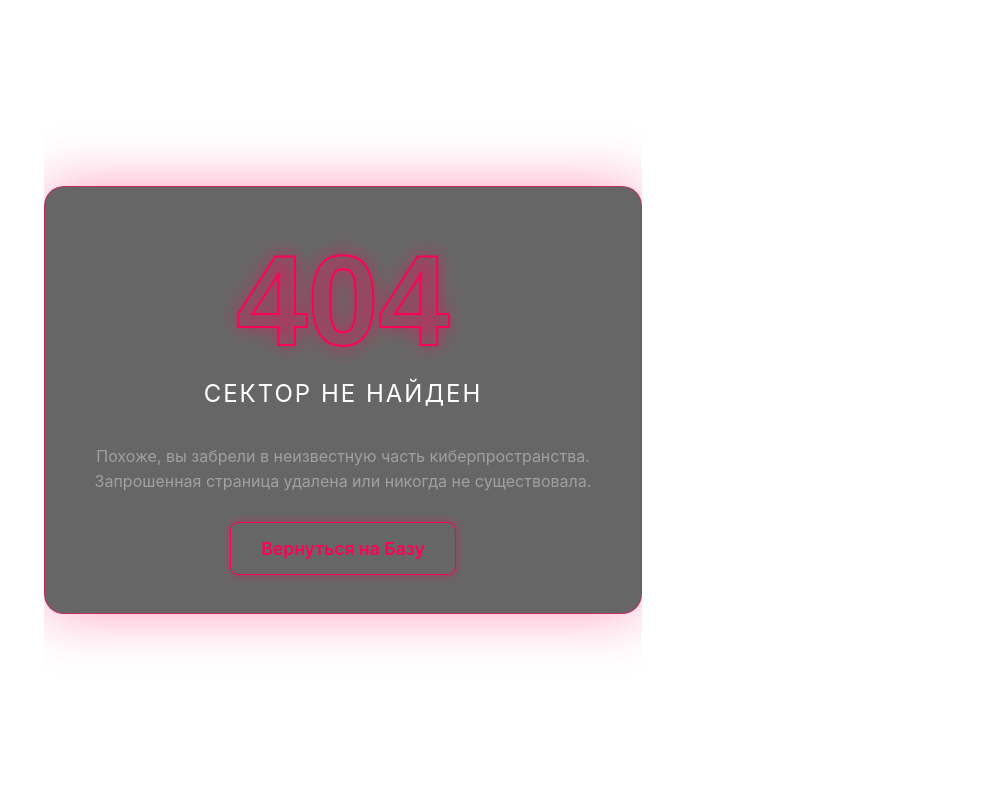
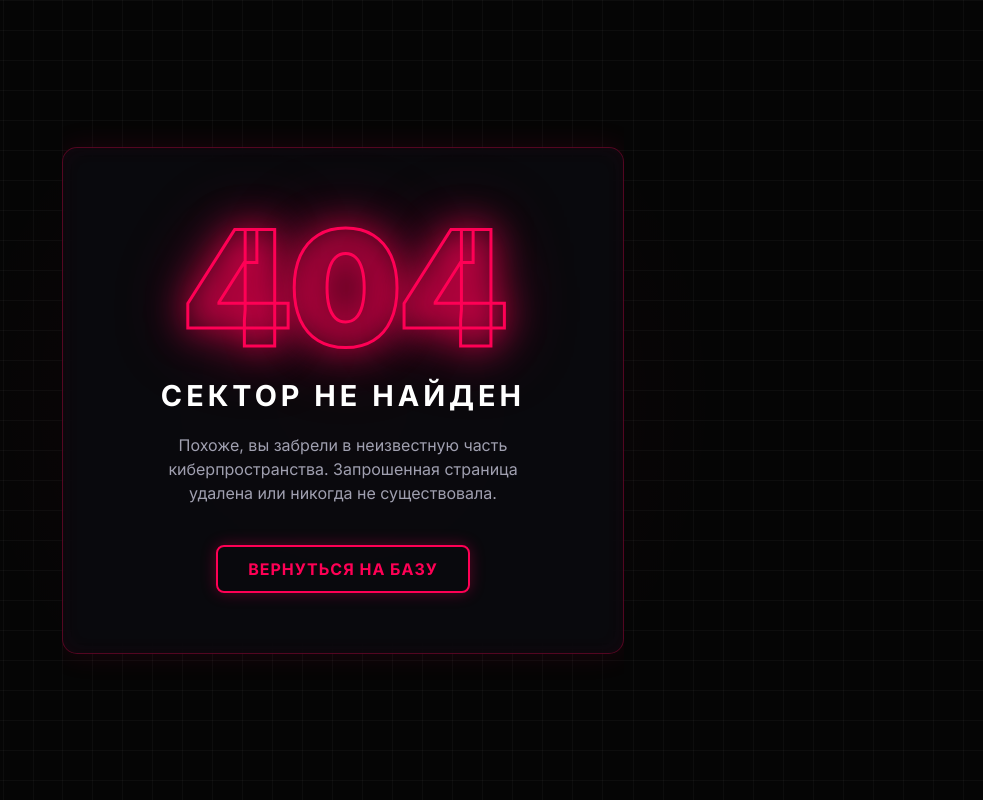
Before and after one commit to doxologong-cloud/AurexisSite, a Flask app: template templates/404.html in a window 1280 px wide. Shown: the whole page, without its empty margins (297-1280 px from the left). Run offline with Flask 3, Linux system fonts and the light colour scheme; the template is opened without the code that fills it, so the values that code supplies are empty.

Commit message:
обнова

```diff
--- a/templates/404.html
+++ b/templates/404.html
@@ -5,54 +5,105 @@
     <meta name="viewport" content="width=device-width, initial-scale=1.0">
     <title>Ошибка 404 | Aurexis Studio</title>
     <link rel="icon" type="image/x-icon" href="{{ url_for('static', filename='assets/favicon.ico') }}">
-    <link rel="stylesheet" href="{{ url_for('static', filename='style.css') }}">
     <style>
+        @import url('https://fonts.googleapis.com/css2?family=Inter:wght@400;700;900&display=swap');
+
         body, html {
             height: 100%;
             margin: 0;
             display: flex;
             align-items: center;
             justify-content: center;
-            background-color: var(--bg-dark);
+            background-color: #050505; /* Hardcoded dark background */
+            background-image:
+                radial-gradient(circle at 50% 50%, rgba(255, 0, 85, 0.05) 0%, transparent 50%),
+                linear-gradient(rgba(255, 255, 255, 0.03) 1px, transparent 1px),
+                linear-gradient(90deg, rgba(255, 255, 255, 0.03) 1px, transparent 1px);
+            background-size: 100% 100%, 30px 30px, 30px 30px;
             font-family: 'Inter', sans-serif;
             overflow: hidden;
             text-align: center;
+            color: #ffffff;
         }
+
+        #particles-js {
+            position: absolute;
+            top: 0;
+            left: 0;
+            width: 100%;
+            height: 100%;
+            z-index: 1;
+        }
+
         .error-container {
             z-index: 10;
-            background: rgba(0, 0, 0, 0.6);
+            position: relative;
+            background: rgba(10, 10, 15, 0.8);
             border: 1px solid rgba(255, 0, 85, 0.3);
-            padding: 50px;
-            border-radius: 20px;
-            box-shadow: 0 0 40px rgba(255, 0, 85, 0.2);
+            padding: 60px 80px;
+            border-radius: 15px;
+            box-shadow: 0 0 30px rgba(255, 0, 85, 0.1), inset 0 0 20px rgba(255, 0, 85, 0.05);
             backdrop-filter: blur(10px);
-            animation: glitch 2s infinite;
         }
+
         .error-code {
-            font-size: 8rem;
+            font-size: 10rem;
             font-weight: 900;
             color: transparent;
-            -webkit-text-stroke: 2px #ff0055;
+            -webkit-text-stroke: 3px #ff0055;
             margin: 0;
             line-height: 1;
-            text-shadow: 0 0 20px rgba(255, 0, 85, 0.5);
+            text-shadow: 0 0 30px rgba(255, 0, 85, 0.6);
+            letter-spacing: -5px;
+            animation: pulse 2s infinite alternate;
         }
+
         .error-text {
-            font-size: 1.5rem;
-            color: white;
+            font-size: 1.8rem;
+            color: #fff;
             margin-top: 10px;
-            margin-bottom: 30px;
+            margin-bottom: 20px;
             text-transform: uppercase;
-            letter-spacing: 2px;
+            letter-spacing: 4px;
+            font-weight: 700;
         }
+
         .error-desc {
-            color: var(--text-muted);
+            color: #a0a0b0;
             margin-bottom: 40px;
+            font-size: 1rem;
+            line-height: 1.5;
+            max-width: 400px;
+            margin-left: auto;
+            margin-right: auto;
         }
-        @keyframes glitch {
-            0% { box-shadow: 0 0 40px rgba(255, 0, 85, 0.2); }
-            50% { box-shadow: 0 0 60px rgba(255, 0, 85, 0.4); border-color: rgba(255, 0, 85, 0.6); }
-            100% { box-shadow: 0 0 40px rgba(255, 0, 85, 0.2); }
+
+        .btn-home {
+            display: inline-block;
+            background: transparent;
+            border: 2px solid #ff0055;
+            color: #ff0055;
+            text-decoration: none;
+            padding: 12px 30px;
+            font-size: 1rem;
+            font-weight: 700;
+            border-radius: 8px;
+            text-transform: uppercase;
+            letter-spacing: 1px;
+            transition: all 0.3s ease;
+            box-shadow: 0 0 15px rgba(255, 0, 85, 0.3);
+        }
+
+        .btn-home:hover {
+            background: #ff0055;
+            color: #fff;
+            box-shadow: 0 0 30px rgba(255, 0, 85, 0.6);
+            transform: translateY(-2px);
+        }
+
+        @keyframes pulse {
+            0% { text-shadow: 0 0 20px rgba(255, 0, 85, 0.4); }
+            100% { text-shadow: 0 0 40px rgba(255, 0, 85, 0.8), 0 0 80px rgba(255, 0, 85, 0.4); }
         }
     </style>
 </head>
@@ -62,8 +113,8 @@
     <div class="error-container">
         <h1 class="error-code">404</h1>
         <div class="error-text">Сектор не найден</div>
-        <p class="error-desc">Похоже, вы забрели в неизвестную часть киберпространства.<br>Запрошенная страница удалена или никогда не существовала.</p>
-        <a href="/" class="btn btn-primary" style="background: transparent; border-color: #ff0055; color: #ff0055; box-shadow: 0 0 10px rgba(255, 0, 85, 0.4);">Вернуться на Базу</a>
+        <p class="error-desc">Похоже, вы забрели в неизвестную часть киберпространства. Запрошенная страница удалена или никогда не существовала.</p>
+        <a href="/" class="btn-home">Вернуться на Базу</a>
     </div>
 
     <!-- Scripts -->
```
